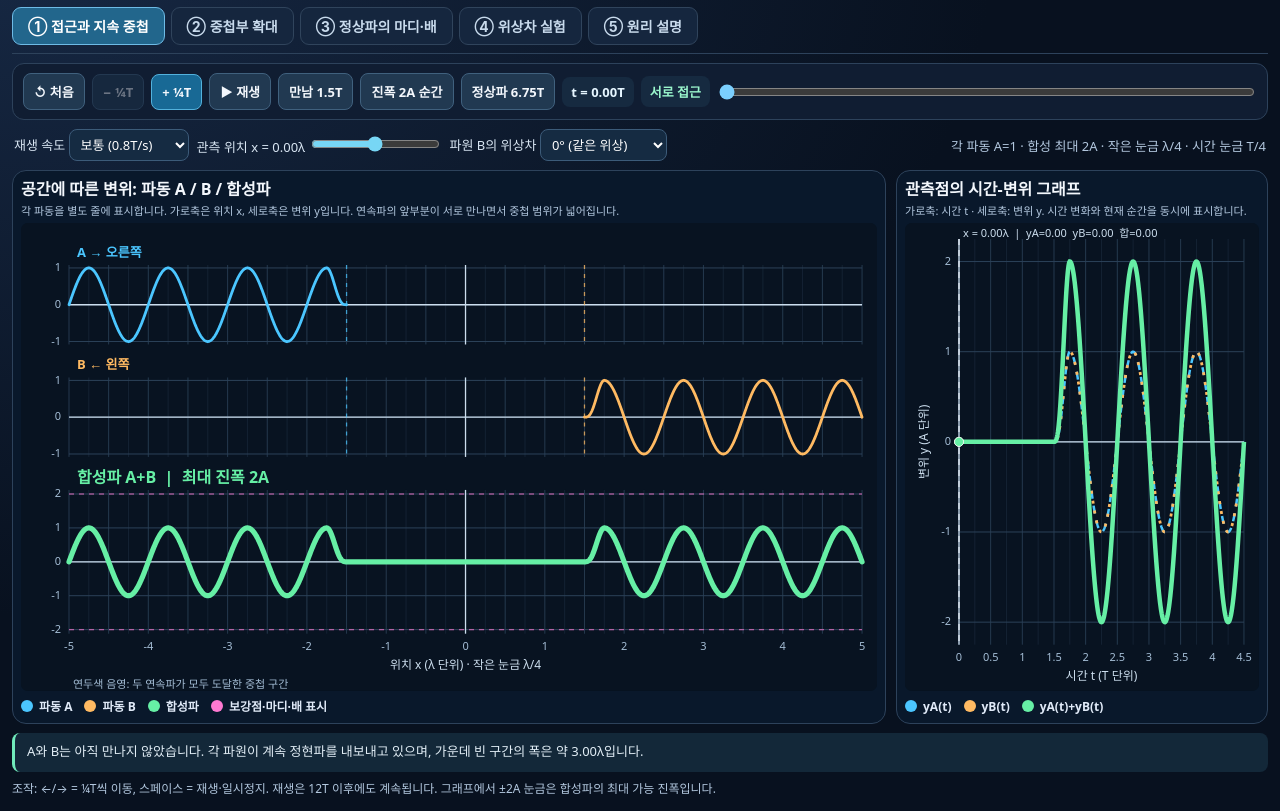
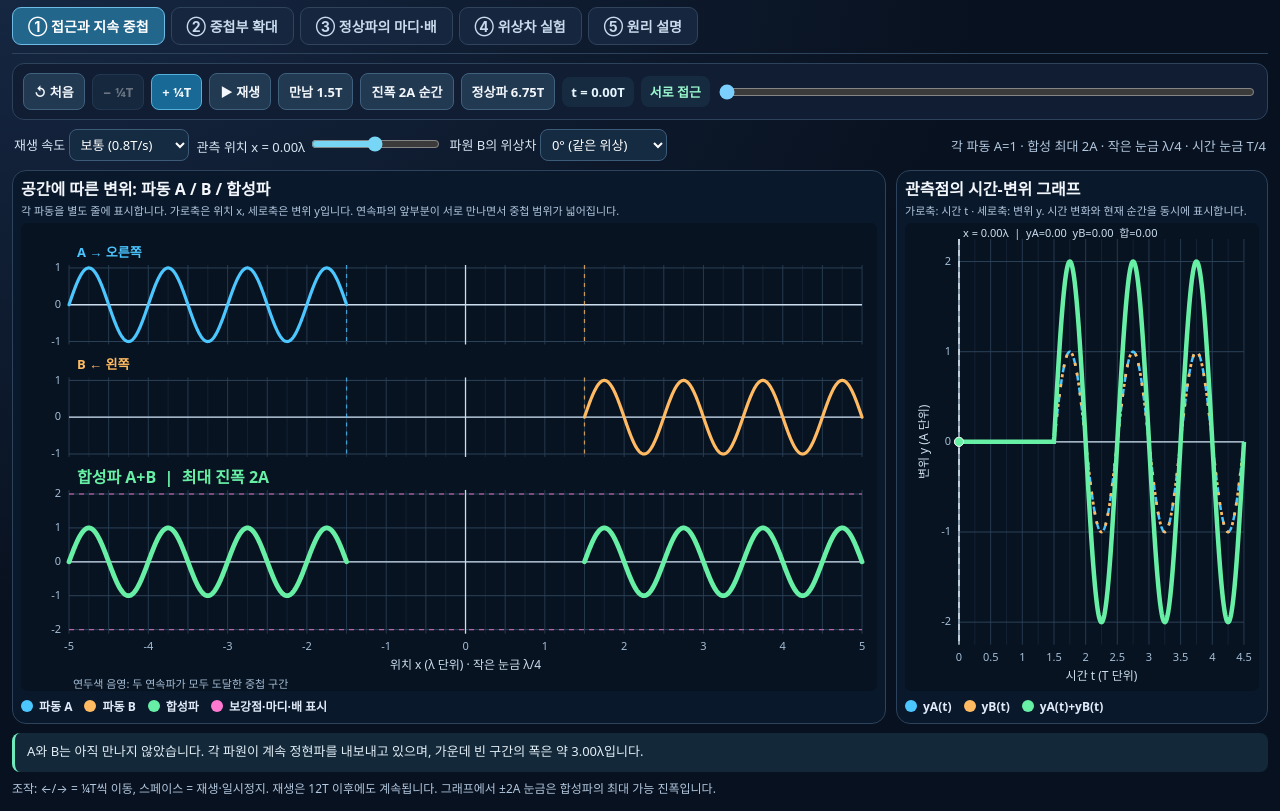
Before and after one commit to wisewhisper/wisewhisper.github.io, a plain HTML site: page continuous-wave-interference-lab.html in a window 1280 px wide. Shown: the part 72-883 px from the top of the page. Drawn offline with Linux system fonts and the light colour scheme.

Commit message:
Remove zero-baseline bridge and phase-front kinks in in-phase and shifted continuous wave interference

```diff
--- a/continuous-wave-interference-lab.html
+++ b/continuous-wave-interference-lab.html
@@ -125,7 +125,7 @@ y합(x,t) = 2A sin[2π(t/T − 1.5)] cos(2πx/λ)</div>
     <p><b>배:</b> x = nλ/2 (n은 정수), 최대 진폭 2A. <b>마디:</b> x = (2n+1)λ/4, 항상 변위 0. 이웃한 마디 사이 거리와 이웃한 배 사이 거리는 모두 λ/2입니다.</p>
     <h3>확인 질문</h3>
     <p>① t = 1.75T에 중앙 x = 0에서 yA, yB, y합을 비교해 보세요. ② t = 6.75T 이후 x = 0.25λ에서 합성파가 왜 움직이지 않는지 살펴보세요. ③ 탭 ④에서 파원 B를 180° 늦추거나 앞당기면 마디와 배의 위치가 어떻게 바뀌나요?</p>
-    <p class="keyfoot">모형의 단위: λ = 1, T = 1, v = 1, A = 1. 이상적인 선형 매질을 가정하며, 파원 가동 직후 생기는 앞부분만 아주 짧게 부드럽게 처리했습니다.</p>
+    <p class="keyfoot">모형의 단위: λ = 1, T = 1, v = 1, A = 1. 이상적인 선형 매질을 가정하며, 파원은 첫 영점에서 연속파를 내기 시작한다고 가정하고, 도달 전의 빈 공간은 파형 없이 표시합니다.</p>
   </section>
 </div>
 <script>
@@ -139,12 +139,20 @@ const state={tab:'approach',t:0,play:false,last:0,raf:null,speed:.8,probe:0,delt
 let W=900,H=500,SW=450,SH=500;
 function clamp(x,a,b){return Math.max(a,Math.min(b,x))}
 function reached(x,time,which){return which===0 ? time+START_LEAD-(x-FROM) : time+START_LEAD-(TO-x)}
+// For all phases the finite wave train begins at a true zero crossing.
+// A separate drawing mask leaves untouched space blank, not a green baseline.
+function frontOnset(which,delta=state.delta){
+ const phaseCycles=(which===1?delta:0)/TAU;
+ return (1-phaseCycles%1)%1;
+}
+function activeWave(x,time,which,delta=state.delta){
+ return x>=FROM-1e-8 && x<=TO+1e-8 &&
+   reached(x,time,which)>frontOnset(which,delta)+1e-10;
+}
 function wave(x,time,which,delta=state.delta){
- if(x<FROM-1e-8||x>TO+1e-8)return 0;
- const age=reached(x,time,which);if(age<=0)return 0;
- // Smooth front onset prevents a narrow kink in 90-degree phase examples.
- const ramp=age>=.25?1:.5-.5*Math.cos(Math.PI*age/.25);
- return ramp*Math.sin(TAU*age+(which===1?delta:0));
+ if(!activeWave(x,time,which,delta))return 0;
+ const age=reached(x,time,which);
+ return Math.sin(TAU*(age-frontOnset(which,delta)));
 }
 function sum(x,time,d=state.delta){return wave(x,time,0,d)+wave(x,time,1,d)}
 function xmap(x,x0,x1,r){return r.x+(x-x0)*(r.w/(x1-x0))}
@@ -165,14 +173,16 @@ function axes(ctx,r,xi,xa,yi,ya,xt,yt,opts={}){
  if(opts.xTitle)text(ctx,opts.xTitle,r.x+r.w/2,r.y+r.h+32,C.axis,'12px system-ui','center');
  if(opts.yTitle){ctx.save();ctx.translate(Math.max(10,r.x-34),r.y+r.h/2);ctx.rotate(-Math.PI/2);text(ctx,opts.yTitle,0,0,C.axis,'12px system-ui','center');ctx.restore()}
 }
-function plot(ctx,r,xi,xa,yi,ya,fn,color,style='solid',width=2.7,onlyActive=false,which=0){
+function plot(ctx,r,xi,xa,yi,ya,fn,color,style='solid',width=2.7,onlyActive=false,which=0,delta=state.delta){
  ctx.save();ctx.lineWidth=width;ctx.lineJoin='round';ctx.lineCap='round';ctx.strokeStyle=color;
  if(style==='dashed')dash(ctx,[9,7]);else if(style==='dotted')dash(ctx,[3,6]);
  ctx.beginPath();let begun=false;
  const n=Math.max(1200,Math.ceil(r.w*2.5));
  for(let j=0;j<=n;j++){
   const x=xi+(xa-xi)*j/n;
-  const active=!onlyActive || reached(x,state.t,which)>0;
+  const active=!onlyActive || (which===2
+    ?activeWave(x,state.t,0,delta)||activeWave(x,state.t,1,delta)
+    :activeWave(x,state.t,which,delta));
   if(!active){begun=false;continue}
   const y=fn(x);const px=xmap(x,xi,xa,r),py=ymap(y,yi,ya,r);
   if(!begun){ctx.moveTo(px,py);begun=true}else ctx.lineTo(px,py)
@@ -192,13 +202,15 @@ function curveFromTime(ctx,r,ti,tf,yi,ya,fn,color,style='solid',width=2.4){
 function ticks(a,b,step){let out=[];for(let n=Math.ceil((a-1e-8)/step);n*step<=b+1e-8;n++)out.push(+((n*step).toFixed(6)));return out}
 function fmt(t){return (Math.round(t*100)/100).toFixed(2)}
 function drawSourceFronts(ctx,r,xi,xa,yi,ya,withLabels=true){
- const l=FROM+START_LEAD+state.t, rr=TO-START_LEAD-state.t;
+ const l=FROM+START_LEAD+state.t-frontOnset(0,0),
+       rr=TO-START_LEAD-state.t+frontOnset(1,state.delta);
  // left/right emission fronts, clipped to domain; the front never disappears, it travels beyond the opposite source
  const valid=[{x:l,col:C.a,label:'A 파면 →'},{x:rr,col:C.b,label:'← B 파면'}];
  valid.forEach(o=>{if(o.x<xi||o.x>xa)return;const px=xmap(o.x,xi,xa,r);ctx.save();dash(ctx,[4,5]);ctx.strokeStyle=o.col;ctx.globalAlpha=.75;ctx.beginPath();ctx.moveTo(px,r.y);ctx.lineTo(px,r.y+r.h);ctx.stroke();ctx.restore();if(withLabels)text(ctx,o.label,px+3,r.y+9,o.col,'11px system-ui')});
 }
 function overlapShading(ctx,r,xi,xa){
- const left=Math.max(xi,TO-START_LEAD-state.t),right=Math.min(xa,FROM+START_LEAD+state.t);
+ const left=Math.max(xi,TO-START_LEAD-state.t+frontOnset(1,state.delta)),
+       right=Math.min(xa,FROM+START_LEAD+state.t-frontOnset(0,0));
  if(right<=left)return;
  ctx.fillStyle='rgba(102,239,165,.07)';ctx.fillRect(xmap(left,xi,xa,r),r.y,xmap(right,xi,xa,r)-xmap(left,xi,xa,r),r.h)
 }
@@ -211,7 +223,7 @@ function nodeLocations(kind,xi,xa,delta=0){
  return result
 }
 function markNodes(ctx,r,xi,xa,yi,ya,delta=0,fullLabels=true){
- const inOverlap=x=>reached(x,state.t,0)>0 && reached(x,state.t,1)>0;
+ const inOverlap=x=>activeWave(x,state.t,0,delta) && activeWave(x,state.t,1,delta);
  nodeLocations('node',xi,xa,delta).forEach(x=>{
   if(!inOverlap(x))return;
   const px=xmap(x,xi,xa,r);ctx.save();dash(ctx,[3,5]);ctx.strokeStyle='#bd9bc5';ctx.globalAlpha=.55;ctx.beginPath();ctx.moveTo(px,r.y);ctx.lineTo(px,r.y+r.h);ctx.stroke();ctx.restore();
@@ -245,7 +257,7 @@ function plotSpaceTriple(){
     if(state.t>=FRONT_MEET){let x=0,ya=wave(0,state.t,0,0),yb=wave(0,state.t,1,state.delta),v=ya+yb;
       if(Math.abs(v)>1.8){const px=xmap(0,xi,xa,r),py=ymap(v,-s.range,s.range,r);g.beginPath();g.arc(px,py,6,0,TAU);g.fillStyle=C.mark;g.fill();text(g,`${fmt(v)}A`,px+10,py-12,C.mark,'bold 12px system-ui')}}
   }
-  plot(g,r,xi,xa,-s.range,s.range,s.fn,s.color,'solid',i===2?5.2:2.8,i!==2,s.which);
+  plot(g,r,xi,xa,-s.range,s.range,s.fn,s.color,'solid',i===2?4.8:3.2,true,s.which,state.delta);
   if(i===2&&state.t>=FRONT_MEET)markNodes(g,r,xi,xa,-s.range,s.range,state.delta,false);
   if(i!==2)drawSourceFronts(g,r,xi,xa,-s.range,s.range,false);
   text(g,s.label+(i===2?'  |  최대 진폭 2A':''),l+8,panelTops[i]+11,s.color,i===2?'bold 16px system-ui':'bold 13px system-ui');
@@ -271,8 +283,8 @@ function drawOverlay(xi=-1.5,xa=1.5,phase=0,withGuides=true){
  axes(g,r,xi,xa,-2.25,2.25,ticks(xi,xa,.25),[-2,-1,0,1,2],{xLabels:true,xLabelStep:.5,xTitle:'위치 x (λ 단위)',yTitle:'변위 y (A 단위)',xText:x=>Number.isInteger(x)?`${x}`:`${x.toFixed(2)}`});
  if(withGuides)markNodes(g,r,xi,xa,-2.25,2.25,phase,true);
  plot(g,r,xi,xa,-2.25,2.25,x=>wave(x,state.t,0,phase),C.a,'dashed',2.8,true,0);
- plot(g,r,xi,xa,-2.25,2.25,x=>wave(x,state.t,1,phase),C.b,'dotted',3.0,true,1);
- plot(g,r,xi,xa,-2.25,2.25,x=>sum(x,state.t,phase),C.s,'solid',4);
+ plot(g,r,xi,xa,-2.25,2.25,x=>wave(x,state.t,1,phase),C.b,'dotted',3.0,true,1,phase);
+ plot(g,r,xi,xa,-2.25,2.25,x=>sum(x,state.t,phase),C.s,'solid',4,true,2,phase);
  drawSourceFronts(g,r,xi,xa,-2.25,2.25,false);
  // reference amplitude levels
  g.save();dash(g,[7,6]);g.strokeStyle=C.mark;g.globalAlpha=.8;
@@ -290,8 +302,8 @@ function drawStanding(){
   plot(g,r,xi,xa,-2.25,2.25,x=>-2*Math.abs(Math.cos(TAU*x)),C.mark,'dashed',1.7);
  }
  plot(g,r,xi,xa,-2.25,2.25,x=>wave(x,state.t,0,0),C.a,'dashed',2.4,true,0);
- plot(g,r,xi,xa,-2.25,2.25,x=>wave(x,state.t,1,0),C.b,'dotted',2.6,true,1);
- plot(g,r,xi,xa,-2.25,2.25,x=>sum(x,state.t,0),C.s,'solid',3.8);
+ plot(g,r,xi,xa,-2.25,2.25,x=>wave(x,state.t,1,0),C.b,'dotted',2.6,true,1,0);
+ plot(g,r,xi,xa,-2.25,2.25,x=>sum(x,state.t,0),C.s,'solid',3.8,true,2,0);
  text(g,`배: x = 0, ±0.5λ, ±1λ…  /  마디: x = ±0.25λ, ±0.75λ…`,left+6,12,C.axis,'12px system-ui');
 }
 function drawComparison(){
@@ -319,8 +331,8 @@ function drawPhase(){
   plot(g,r,xi,xa,-2.25,2.25,x=>-2*Math.abs(Math.cos(TAU*x+delta/2)),C.mark,'dashed',1.3);
  }
  plot(g,r,xi,xa,-2.25,2.25,x=>wave(x,state.t,0,delta),C.a,'dashed',2.6,true,0);
- plot(g,r,xi,xa,-2.25,2.25,x=>wave(x,state.t,1,delta),C.b,'dotted',2.9,true,1);
- plot(g,r,xi,xa,-2.25,2.25,x=>sum(x,state.t,delta),C.s,'solid',3.8);
+ plot(g,r,xi,xa,-2.25,2.25,x=>wave(x,state.t,1,delta),C.b,'dotted',2.9,true,1,delta);
+ plot(g,r,xi,xa,-2.25,2.25,x=>sum(x,state.t,delta),C.s,'solid',3.8,true,2,delta);
  text(g,`파원 B의 위상차 = ${Math.round(delta*180/Math.PI)}°  ·  마디·배의 이동을 확인`,left+6,12,C.axis,'12px system-ui');
 }
 function drawPhaseSide(){
```
